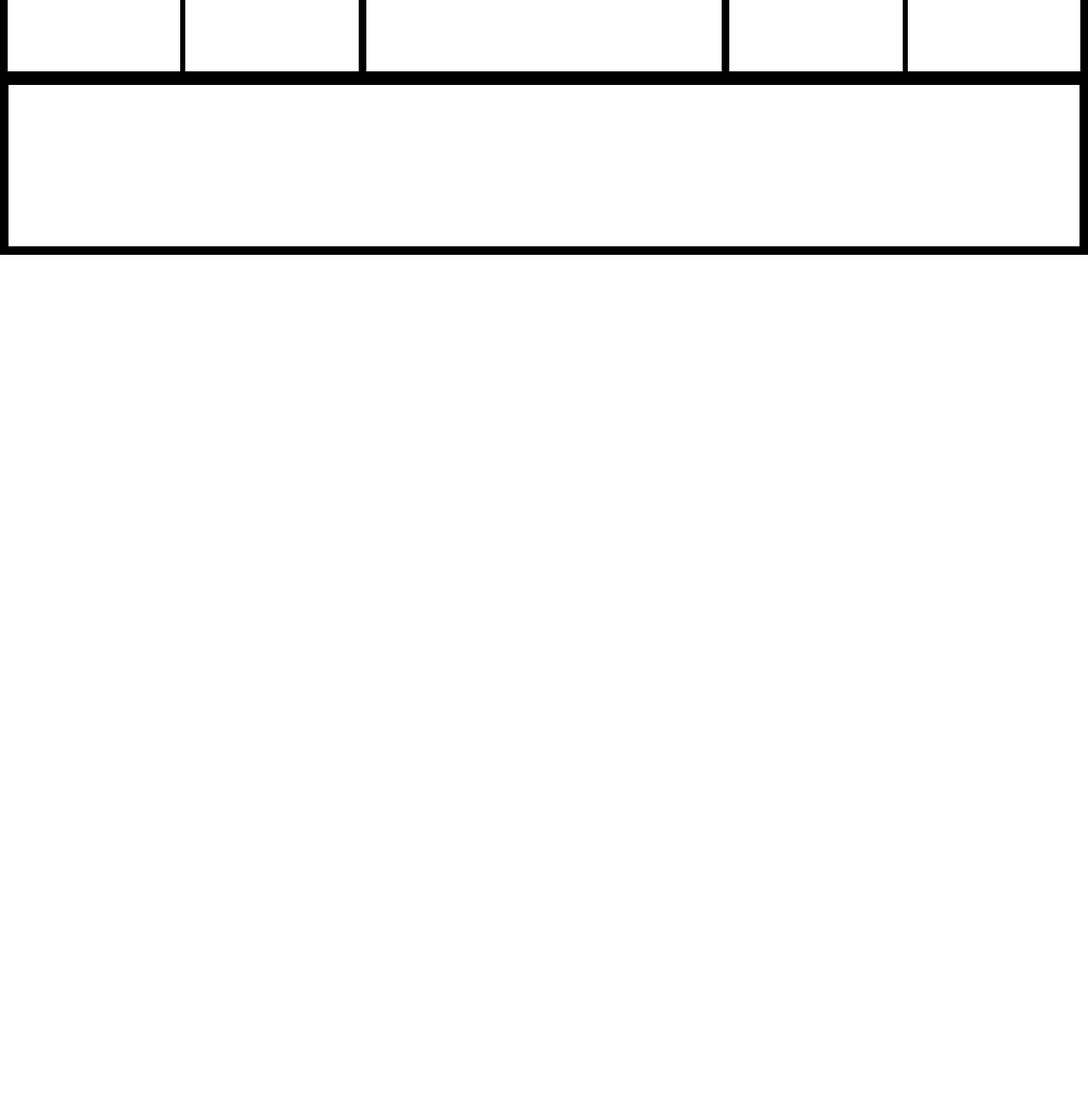
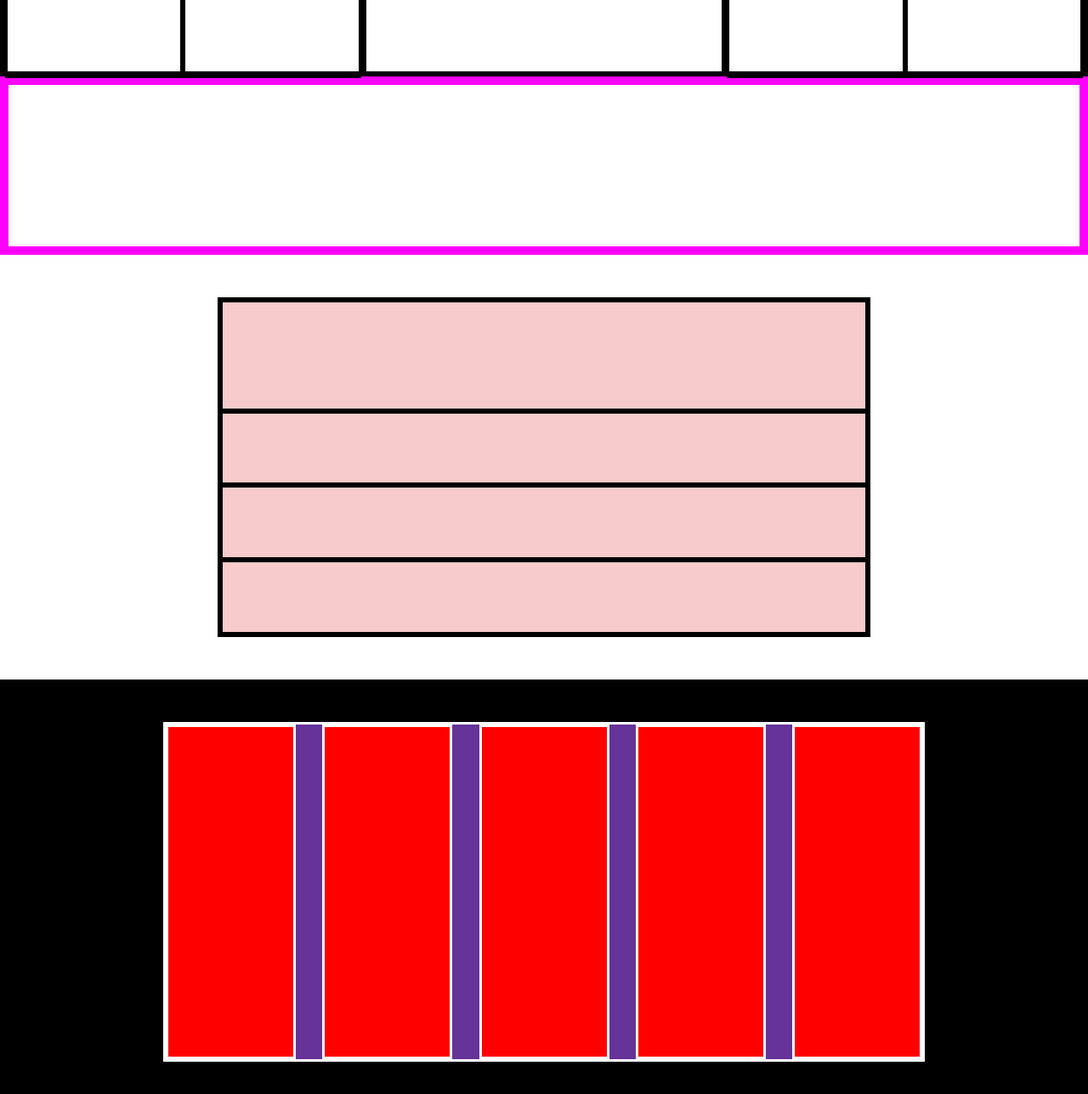
Before and after one commit to CuonoMaione/htmlcss-dropbox, a plain HTML site: page index.html in a window 1280 px wide. Shown: the part 3500-4788 px from the top of the page at 85% size. Before the commit the page ends 3800 px from the top, so only its background shows below. Drawn offline with nearby package versions, Linux system fonts and the light colour scheme.

Commit message:
add FAQ and footer structure

```diff
--- a/css/style.css
+++ b/css/style.css
@@ -48,15 +48,16 @@ nav a:hover{
     background-color: #b4d0e7;
     height: 600px;
     border: 10px solid;
+
 }
 
 .title{
     border: 10px purple solid;
     background-color: magenta;
-    width: 70%;
     height: 150px;
     margin: 0 auto;
     margin-top: 80px;
+    width: 70%;
 }
 
 .upper-text{
@@ -71,7 +72,7 @@ nav a:hover{
     border: 5px solid red;
     background-color: darkred;
     height: 400px;
-    width: 45%
+    width:45%;
 }
 .flex{
     display: flex;
@@ -79,7 +80,7 @@ nav a:hover{
 }
 
 .container{
-    width: 70%;
+    width: 60%;
 
     background-color: rgb(247, 203, 203);
     margin: 0 auto;
@@ -177,11 +178,49 @@ nav a:hover{
 
 .small-square{
     width: 50%;
-    height: 210px;
+    height: 208px;
     border: solid;
 }
 
 .free-trial{
     height: 210px;
-    border: 10px solid;
+    border: 10px solid magenta;
 }
+
+.faq{
+    height: 400px;
+    border: solid;
+}
+
+.faq-title{
+    height: calc(100% / 3);
+    border: solid;
+}
+
+.questions{
+    height: calc((200% / 3) / 3);
+    border: solid;
+}
+
+footer{
+    background-color: black;
+    height: 500px;
+    padding-top:50px ;
+}
+
+.footer-container{
+    display: flex;
+    justify-content: space-between;
+    background-color: rebeccapurple;
+
+    width: 70%;
+    border: solid white;
+    height: 400px;
+    margin: 0 auto;
+}
+.credits{
+    width: calc(100% / 5 - 25px);
+    border: solid white;
+    background-color: red;
+
+}
--- a/index.html
+++ b/index.html
@@ -113,11 +113,29 @@
 
         <div class="free-trial"></div>
 
+        <section class="container margin">
+
+            <div class="faq">
+                <div class="faq-title"></div>
+                <div class="questions"></div>
+                <div class="questions"></div>
+                <div class="questions"></div>
+
+            </div>
+
+        </section>
 
     </main>
 
-    <footer>
+    <footer class="margin">
 
+        <div class="footer-container">
+        <div class="credits"> </div>
+        <div class="credits"></div>
+        <div class="credits"></div>
+        <div class="credits"></div>
+        <div class="credits"></div>
+        </div>
     </footer>
 
 </body>
```
